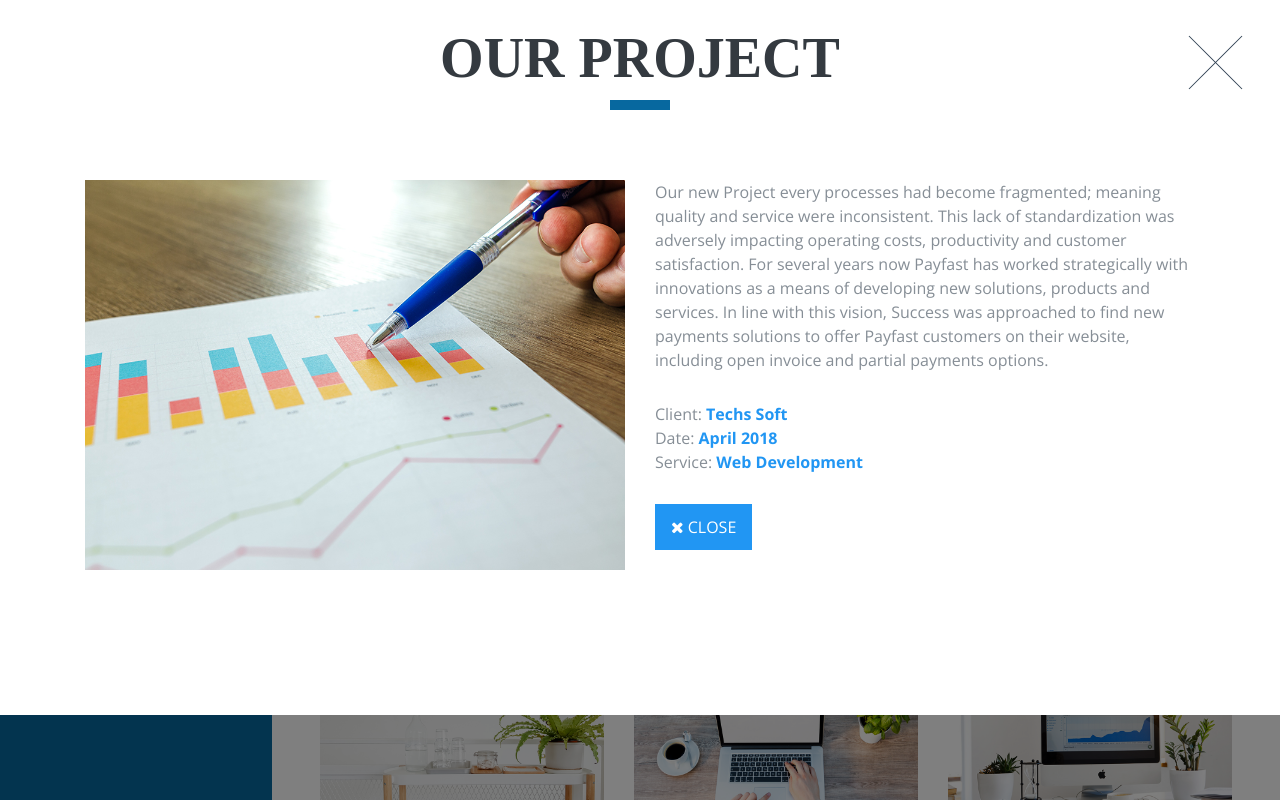
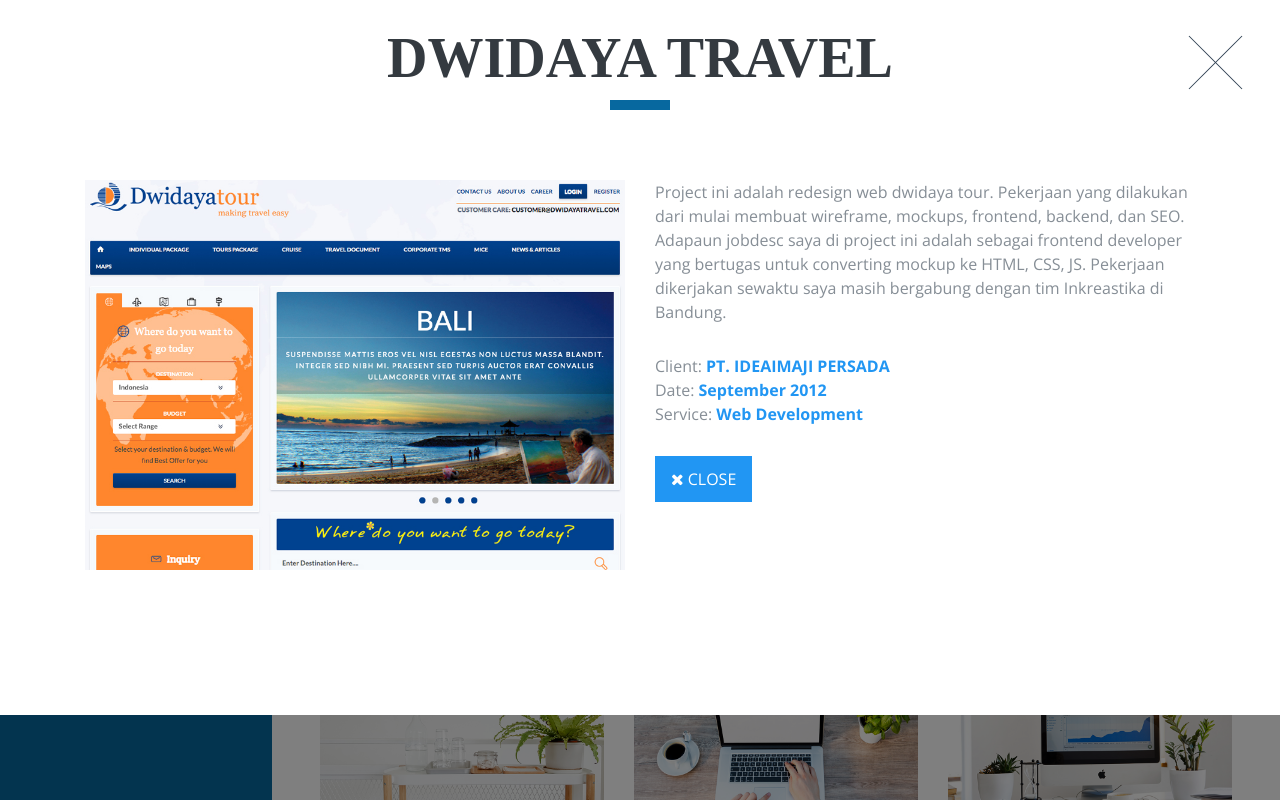
Before and after one commit to oetjup/oetjup.github.io, a plain HTML site: page index.html in a window 1280 px wide. Both pictures are taken after a click on the link 461 px from the left and 283 px from the top of the page. Shown: the top 800 px of the page. Drawn offline with nearby package versions, Linux system fonts and the light colour scheme; a web font is replaced by a local one.

Commit message:
change favicon add two portfolios tahun 2012.

```diff
--- a/index.html
+++ b/index.html
@@ -200,7 +200,7 @@ License URL: https://creativecommons.org/licenses/by/4.0/
                               <i class="fa fa-search-plus fa-3x"></i>
                           </div>
                       </div>
-                      <img class="img-fluid" src="img/portfolio/p-4.jpg" alt="">
+                      <img class="img-fluid" src="img/portfolio/dwidaya.jpg" alt="">
                   </a>
               </div>
               <div class="col-sm-4 portfolio-item filter marketing">
@@ -210,7 +210,7 @@ License URL: https://creativecommons.org/licenses/by/4.0/
                               <i class="fa fa-search-plus fa-3x"></i>
                           </div>
                       </div>
-                      <img class="img-fluid" src="img/portfolio/p-5.jpg" alt="">
+                      <img class="img-fluid" src="img/portfolio/inkadmin.jpg" alt="">
                   </a>
               </div>
               <div class="col-sm-4 portfolio-item filter consulting">
@@ -605,25 +605,25 @@ License URL: https://creativecommons.org/licenses/by/4.0/
                         <div class="modal-body">
                             <div class="title-bar">
                               <div class="col-md-12">
-                                <h2 class="text-center">Our Project</h2>
+                                <h2 class="text-center">Dwidaya Travel</h2>
                                 <div class="heading-border"></div>
                               </div>
                             </div>
                             <div class="row">
                               <div class="col-md-6">
-                                <img class="img-fluid img-centered" src="img/portfolio/p-4.jpg" alt="">
+                                <img class="img-fluid img-centered" src="img/portfolio/dwidaya.jpg" alt="">
                               </div>
                               <div class="col-md-6">
-                                <p>Our new Project every processes had become fragmented; meaning quality and service were inconsistent. This lack of standardization was adversely impacting operating costs, productivity and customer satisfaction. For several years now Payfast has worked strategically with innovations as a means of developing new solutions, products and services. In line with this vision, Success was approached to find new payments solutions to offer Payfast customers on their website, including open invoice and partial payments options.</p>
+                                <p>Project ini adalah redesign web dwidaya tour. Pekerjaan yang dilakukan dari mulai membuat wireframe, mockups, frontend, backend, dan SEO. Adapaun jobdesc saya di project ini adalah sebagai frontend developer yang bertugas untuk converting mockup ke HTML, CSS, JS. Pekerjaan dikerjakan sewaktu saya masih bergabung dengan tim Inkreastika di Bandung.</p>
                                 <ul class="list-inline item-details">
                                     <li>Client:
                                         <strong>
-                                          <a href="#">Techs Soft</a>
+                                          <a href="#">PT. IDEAIMAJI PERSADA</a>
                                         </strong>
                                     </li>
                                     <li>Date:
                                         <strong>
-                                          <a href="#">April 2018</a>
+                                          <a href="#">September 2012</a>
                                         </strong>
                                     </li>
                                     <li>Service:
@@ -656,30 +656,30 @@ License URL: https://creativecommons.org/licenses/by/4.0/
                         <div class="modal-body">
                             <div class="title-bar">
                               <div class="col-md-12">
-                                <h2 class="text-center">Our Project</h2>
+                                <h2 class="text-center">Admin Template</h2>
                                 <div class="heading-border"></div>
                               </div>
                             </div>
                             <div class="row">
                               <div class="col-md-6">
-                                <img class="img-fluid img-centered" src="img/portfolio/p-5.jpg" alt="">
+                                <img class="img-fluid img-centered" src="img/portfolio/inkadmin.jpg" alt="">
                               </div>
                               <div class="col-md-6">
-                                <p>Our new Project every processes had become fragmented; meaning quality and service were inconsistent. This lack of standardization was adversely impacting operating costs, productivity and customer satisfaction. For several years now Payfast has worked strategically with innovations as a means of developing new solutions, products and services. In line with this vision, Success was approached to find new payments solutions to offer Payfast customers on their website, including open invoice and partial payments options.</p>
+                                <p>Project ini membuat product Admin Template dengan Bootstrap untuk dijual di marketplace themeforest. Jobdesc saya di project ini adalah converting mockups ke Bootstrap, LESS, JS. Project ini dikerjakan ketika saya masih bergabung dengan tim Inkreastika di Bandung.</p>
                                 <ul class="list-inline item-details">
                                     <li>Client:
                                         <strong>
-                                          <a href="#">Techs Soft</a>
+                                          <a href="#">-</a>
                                         </strong>
                                     </li>
                                     <li>Date:
                                         <strong>
-                                          <a href="#">April 2018</a>
+                                          <a href="#">Desember 2012</a>
                                         </strong>
                                     </li>
                                     <li>Service:
                                         <strong>
-                                          <a href="#">Web Development</a>
+                                          <a href="#">Frontend Development</a>
                                         </strong>
                                     </li>
                                 </ul>
```
Also changed, not shown: img/favicon.ico, img/portfolio/dwidaya.jpg (added), img/portfolio/inkadmin.jpg (added).
